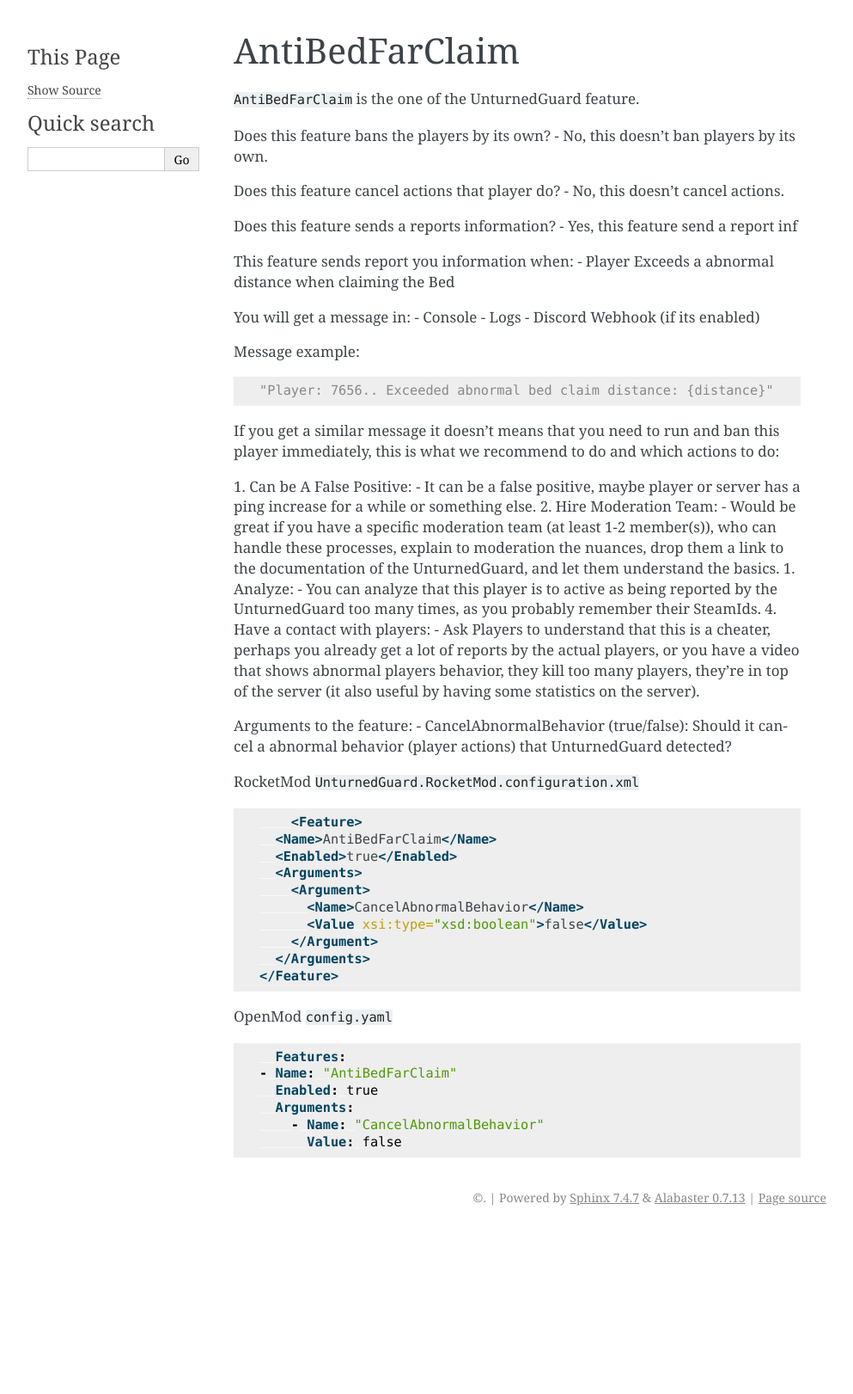
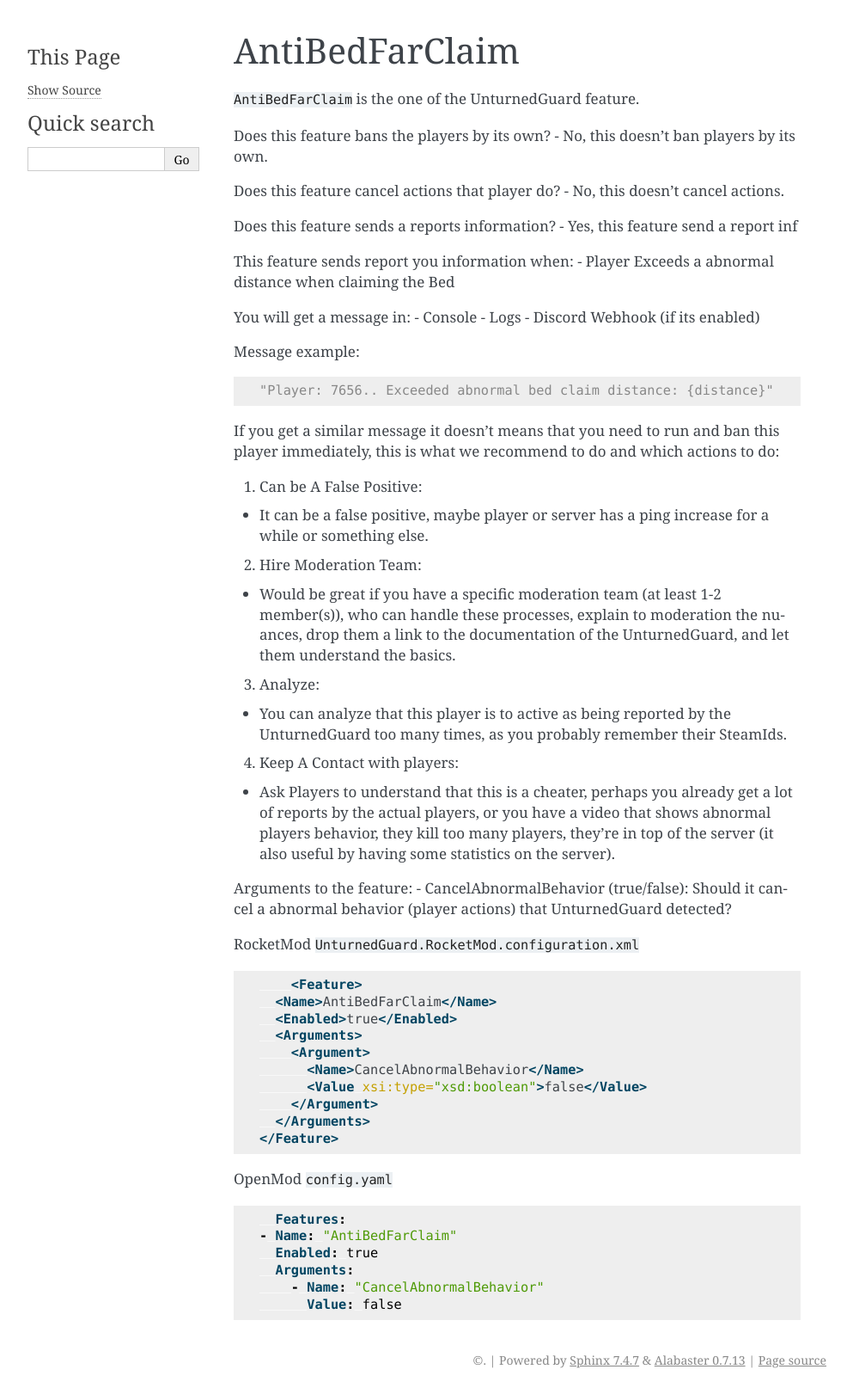
Before and after one commit to UnturnedGuard/UnturnedGuard-docs, a Sphinx documentation site: the page built from docs/features/antibedfarclaim.rst, in a window 1280 px wide. Shown: the whole page at 86% size, without its empty margins (148-1141 px from the left). Built offline with Sphinx 7.4.7, drawn with Linux system fonts in a browser that asks for light colours; pages that are not in the unit, such as notebooks, are missing from menus; before the commit the page ends 1432 px from its top, so only the background shows below that.

Commit message:
Update antibedfarclaim.rst

```diff
--- a/docs/features/antibedfarclaim.rst
+++ b/docs/features/antibedfarclaim.rst
@@ -31,12 +31,19 @@ Message example:
 If you get a similar message it doesn't means that you need to run and ban this player immediately, this is what we recommend to do and which actions to do:
 
 1. Can be A False Positive:
+
 - It can be a false positive, maybe player or server has a ping increase for a while or something else.
+
 2. Hire Moderation Team:
+
 - Would be great if you have a specific moderation team (at least 1-2 member(s)), who can handle these processes, explain to moderation the nuances, drop them a link to the documentation of the UnturnedGuard, and let them understand the basics.
-1. Analyze:
+
+3. Analyze:
+
 - You can analyze that this player is to active as being reported by the UnturnedGuard too many times, as you probably remember their SteamIds.
-4. Have a contact with players:
+
+4. Keep A Contact with players:
+
 - Ask Players to understand that this is a cheater, perhaps you already get a lot of reports by the actual players, or you have a video that shows abnormal players behavior, they kill too many players, they're in top of the server (it also useful by having some statistics on the server).
 
 Arguments to the feature:
```
